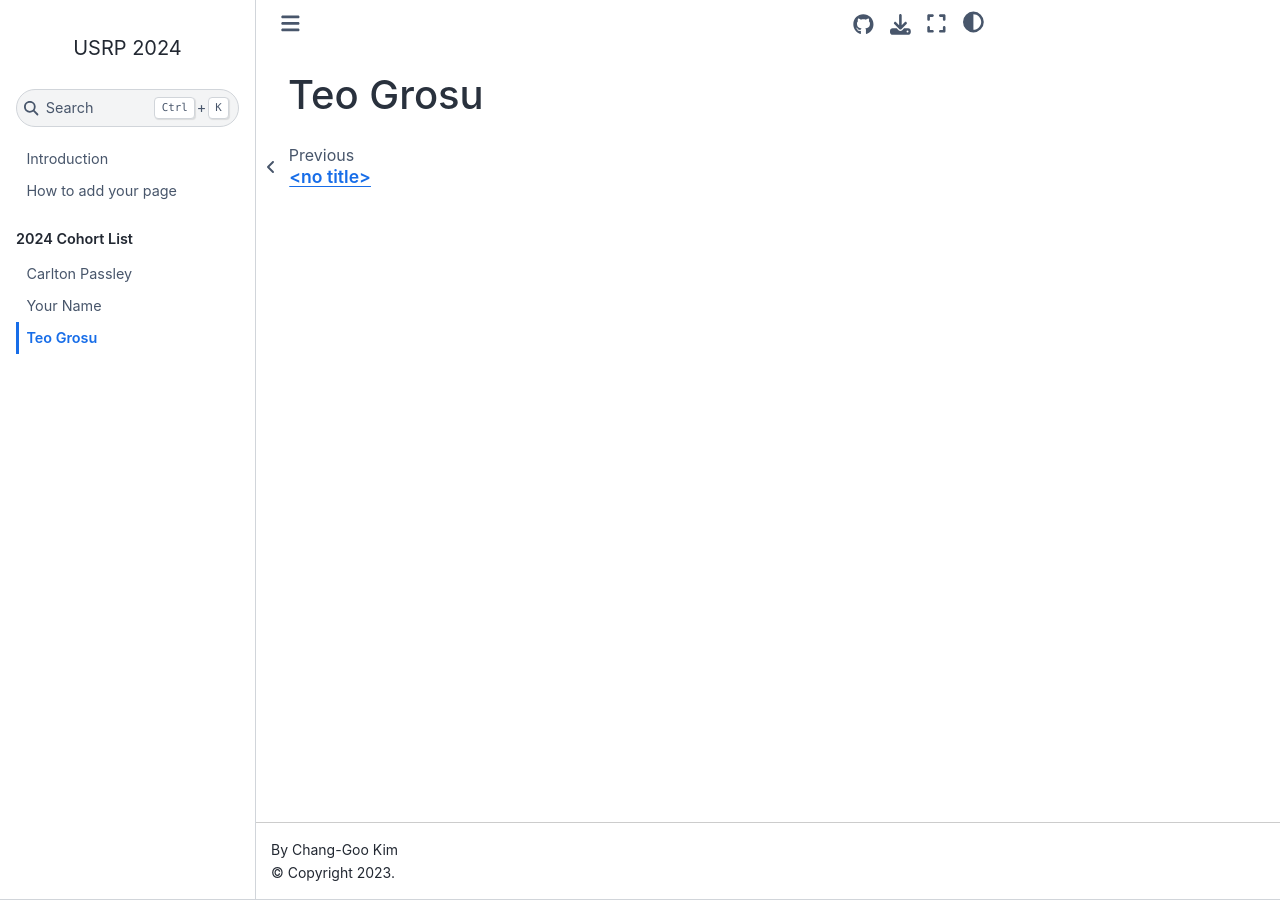
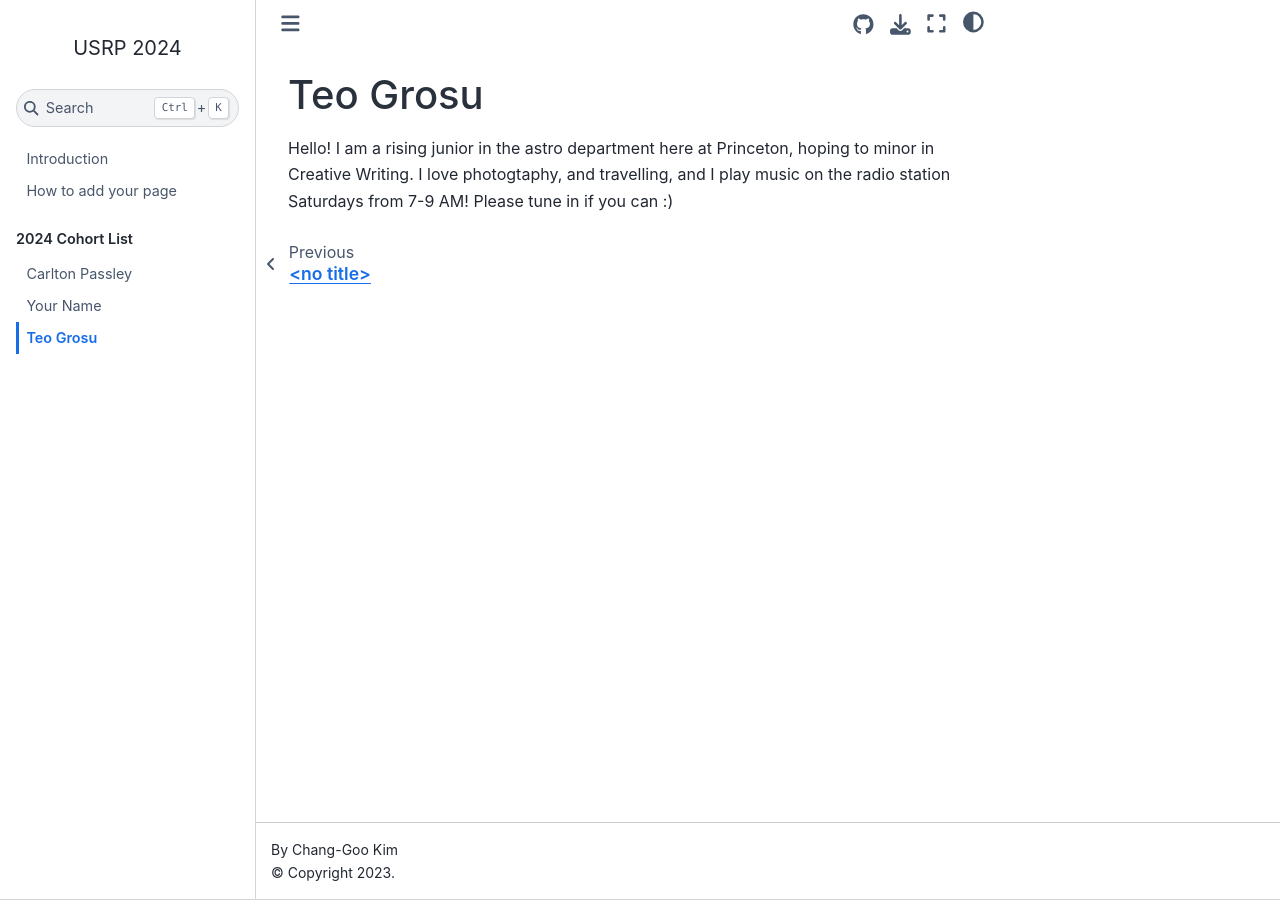
Before and after one commit to changgoo/usrp-introduction, a Jupyter Book: the page built from docs/students/teogrosu.md, in a window 1280 px wide. Built offline with Jupyter Book 1.0.4 settings and Sphinx 7.4.7 and the Sphinx Book theme 1.1.4, drawn with Linux system fonts in a browser that asks for light colours.

Commit message:
added description

```diff
--- a/docs/students/teogrosu.md
+++ b/docs/students/teogrosu.md
@@ -1 +1,3 @@
 # Teo Grosu
+
+Hello! I am a rising junior in the astro department here at Princeton, hoping to minor in Creative Writing. I love photogtaphy, and travelling, and I play music on the radio station Saturdays from 7-9 AM! Please tune in if you can :)
```
